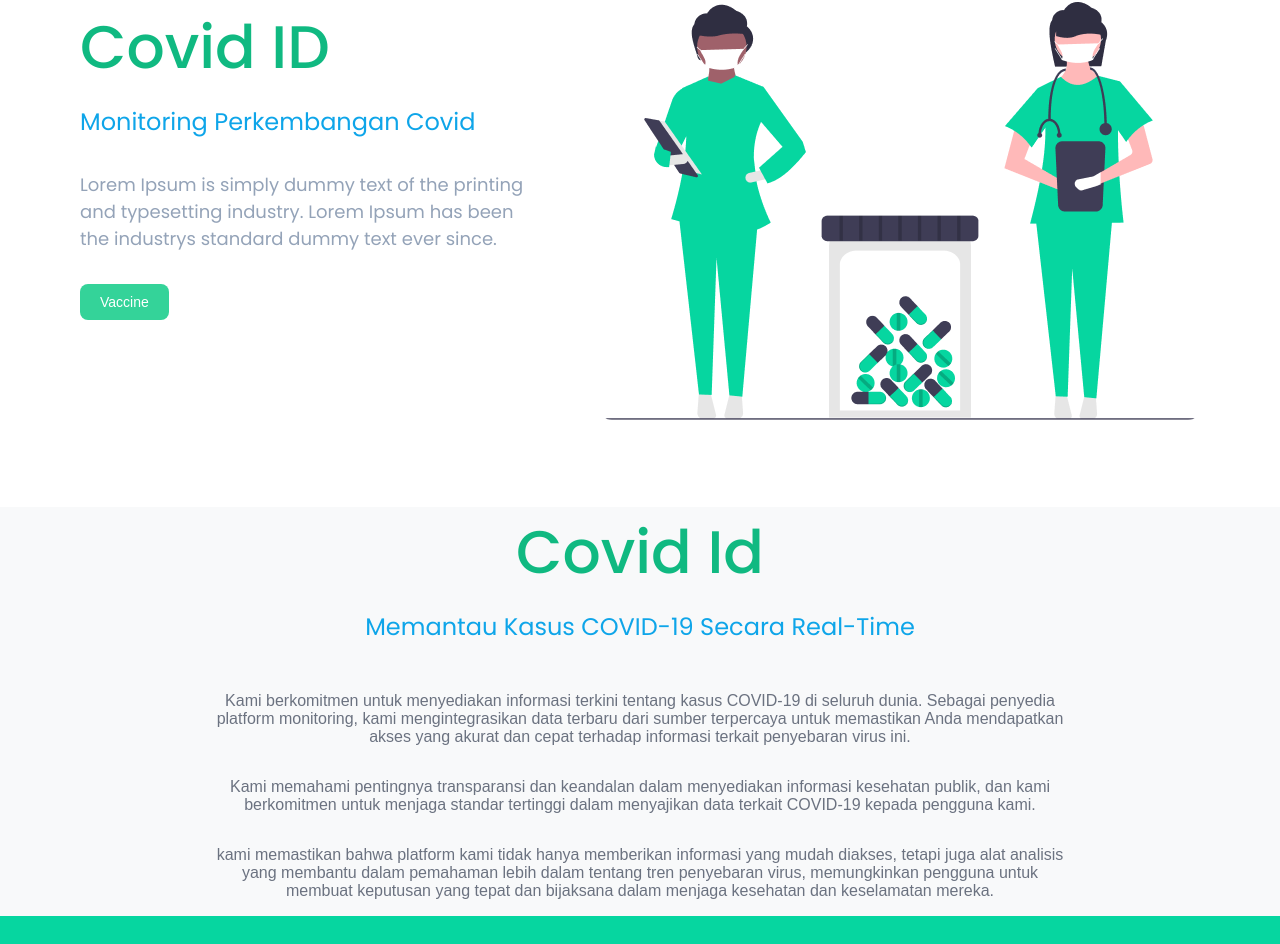
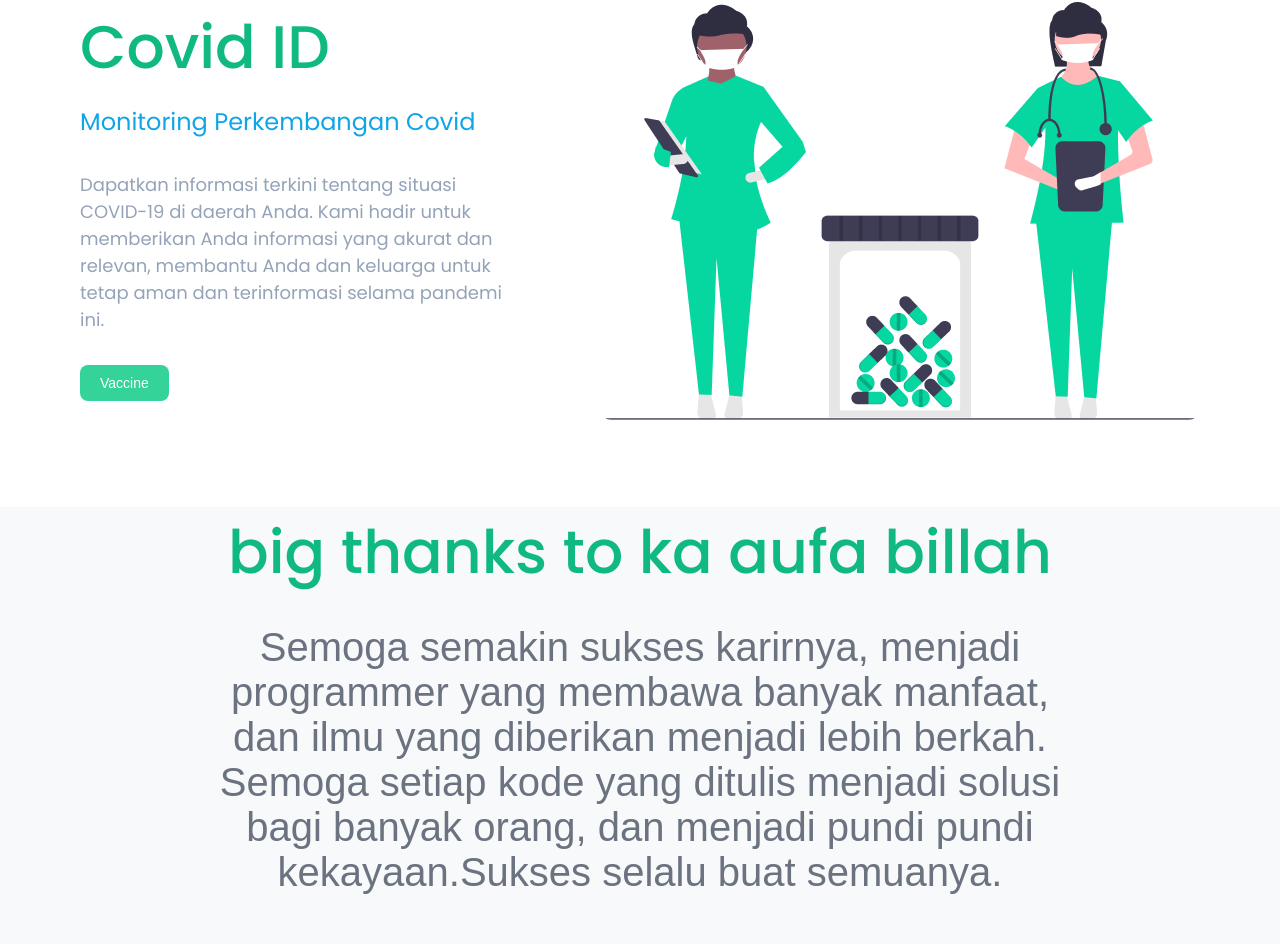
Before and after one commit to msayyids/uas-frontend, a React (Vite) app: page /covid/about in a window 1280 px wide. Shown: the part 177-1121 px from the top of the page. Built offline with nearby package versions, Linux system fonts and the light colour scheme; the HTML template or start-up script is replaced by a standard one.

Commit message:
edit about

```diff
--- a/src/components/About/About.jsx
+++ b/src/components/About/About.jsx
@@ -1,6 +1,5 @@
 import styled from "styled-components";
 import Title from "../Title/Title";
-import Subtitless from "../SubTitle/Subtitle";
 
 const Wrapper = styled.div`
   background-color: #f8f9fa;
@@ -17,34 +16,22 @@ const Wrapper = styled.div`
 const Paragraph = styled.p`
   padding: 1rem;
   color: #6b7280;
-  font-size: 1rem;
+  font-size: 40px;
   font-family: sans-serif;
 `;
 
 const AboutUsSection = () => {
   return (
     <Wrapper>
-      <Title text={"Covid Id"} />
-      <Subtitless text={"Memantau Kasus COVID-19 Secara Real-Time"} />
+      <Title text={"big thanks to ka aufa billah"} />
       <Paragraph>
-        Kami berkomitmen untuk menyediakan informasi terkini tentang
-        kasus COVID-19 di seluruh dunia. Sebagai penyedia platform monitoring,
-        kami mengintegrasikan data terbaru dari sumber terpercaya untuk
-        memastikan Anda mendapatkan akses yang akurat dan cepat terhadap
-        informasi terkait penyebaran virus ini.
-      </Paragraph>
-      <Paragraph>
-        Kami memahami pentingnya transparansi dan
-        keandalan dalam menyediakan informasi kesehatan publik, dan kami
-        berkomitmen untuk menjaga standar tertinggi dalam menyajikan data
-        terkait COVID-19 kepada pengguna kami.
-      </Paragraph>
-      <Paragraph>
-        kami memastikan bahwa platform
-        kami tidak hanya memberikan informasi yang mudah diakses, tetapi juga
-        alat analisis yang membantu dalam pemahaman lebih dalam tentang tren
-        penyebaran virus, memungkinkan pengguna untuk membuat keputusan yang
-        tepat dan bijaksana dalam menjaga kesehatan dan keselamatan mereka.
+        Semoga semakin sukses karirnya, menjadi programmer yang membawa banyak manfaat,
+        dan ilmu yang diberikan menjadi lebih berkah. Semoga setiap kode
+        yang ditulis menjadi solusi bagi banyak orang, dan menjadi pundi pundi
+        kekayaan.Sukses selalu buat semuanya.
+        <br />
+        <br/>
+        framework is temporary,fundamental is permanent.
       </Paragraph>
     </Wrapper>
   );
--- a/src/components/Card/Card.styled.js
+++ b/src/components/Card/Card.styled.js
@@ -2,7 +2,7 @@
 import styled from 'styled-components';
 
 export const CardContainer = styled.div`
-  width: 450px;
+  width: 400px;
   text-align: center;
   border: 1px solid #cbd5e1;
   padding: 1.5rem;
--- a/src/components/Hero/Hero.jsx
+++ b/src/components/Hero/Hero.jsx
@@ -1,8 +1,7 @@
-
-import Button from '../Button/Button';
-import Subtitle from '../SubTitle/Subtitle';
-import Title from '../Title/Title';
-import HeroImage from '../../asset/hero-image.png'
+import Button from "../Button/Button";
+import Subtitle from "../SubTitle/Subtitle";
+import Title from "../Title/Title";
+import HeroImage from "../../asset/hero-image.png";
 import {
   HeroContainer,
   HeroContent,
@@ -10,27 +9,25 @@ import {
   Description,
   ImageContainer,
   StyledImage,
-} from './Hero.styled';
+} from "./Hero.styled";
 
 const Hero = () => {
   return (
     <HeroContainer>
       <HeroContent>
         <TextContainer>
-          <Title text={"Covid ID"}/>
-          <Subtitle text={"Monitoring Perkembangan Covid"}/>
+          <Title text={"Covid ID"} />
+          <Subtitle text={"Monitoring Perkembangan Covid"} />
           <Description>
-            Lorem Ipsum is simply dummy text of the printing and typesetting
-            industry. Lorem Ipsum has been the industrys standard dummy text
-            ever since.
+            Dapatkan informasi terkini tentang situasi COVID-19 di daerah Anda.
+            Kami hadir untuk memberikan Anda informasi yang akurat dan relevan,
+            membantu Anda dan keluarga untuk tetap aman dan terinformasi selama
+            pandemi ini.
           </Description>
-          <Button category={'Primary'} text={'Vaccine'} />
+          <Button category={"Primary"} text={"Vaccine"} />
         </TextContainer>
         <ImageContainer>
-          <StyledImage
-            src={HeroImage}
-            alt=""
-          />
+          <StyledImage src={HeroImage} alt="" />
         </ImageContainer>
       </HeroContent>
     </HeroContainer>
```
